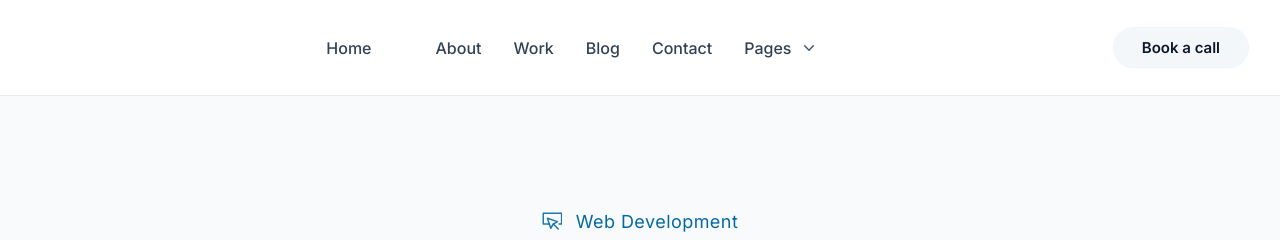
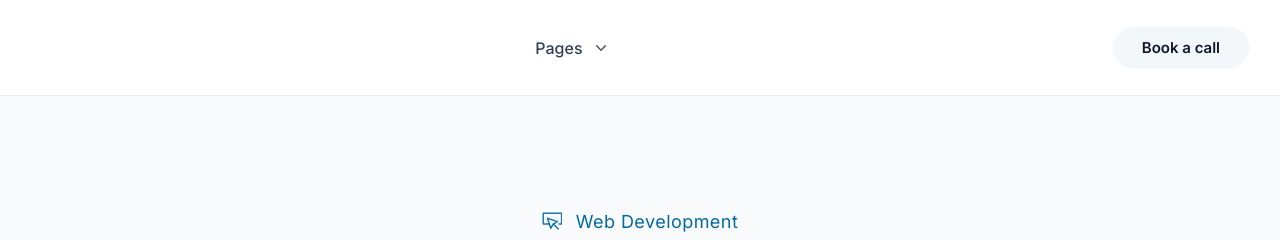
Before and after one commit to onlinemusicdev/used-musical-instruments, a plain HTML site: page index.html in a window 1280 px wide. Shown: the top 240 px of the page. Drawn offline with nearby package versions, Linux system fonts and the light colour scheme.

Commit message:
Update index.html

```diff
--- a/index.html
+++ b/index.html
@@ -72,36 +72,7 @@
 
           <!-- Desktop navigation links -->
           <div class="items-center hidden md:flex md:space-x-6 lg:space-x-8">
-            <a
-              href="index.html"
-              class="relative duration-200 after:absolute after:left-1/2 after:-bottom-2.5 after:h-0.5 after:w-4 after:-translate-x-1/2 after:rounded-full after:bg-slate-900 after:opacity-0 after:content-[&quot;&quot;] font-medium text-slate-700 hover:text-slate-900 hover:after:opacity-25"
-            >
-              Home
-            </a>
-            <a
-              href="about.html"
-              class="relative duration-200 after:absolute after:left-1/2 after:-bottom-2.5 after:h-0.5 after:w-4 after:-translate-x-1/2 after:rounded-full after:bg-slate-900 after:opacity-0 after:content-[&quot;&quot;] font-medium text-slate-700 hover:text-slate-900 hover:after:opacity-25"
-            >
-              About
-            </a>
-            <a
-              href="work.html"
-              class="relative duration-200 after:absolute after:left-1/2 after:-bottom-2.5 after:h-0.5 after:w-4 after:-translate-x-1/2 after:rounded-full after:bg-slate-900 after:opacity-0 after:content-[&quot;&quot;] font-medium text-slate-700 hover:text-slate-900 hover:after:opacity-25"
-            >
-              Work
-            </a>
-            <a
-              href="blog.html"
-              class="relative duration-200 after:absolute after:left-1/2 after:-bottom-2.5 after:h-0.5 after:w-4 after:-translate-x-1/2 after:rounded-full after:bg-slate-900 after:opacity-0 after:content-[&quot;&quot;] font-medium text-slate-700 hover:text-slate-900 hover:after:opacity-25"
-            >
-              Blog
-            </a>
-            <a
-              href="contact.html"
-              class="relative duration-200 after:absolute after:left-1/2 after:-bottom-2.5 after:h-0.5 after:w-4 after:-translate-x-1/2 after:rounded-full after:bg-slate-900 after:opacity-0 after:content-[&quot;&quot;] font-medium text-slate-700 hover:text-slate-900 hover:after:opacity-25"
-            >
-              Contact
-            </a>
+
 
             <!-- Template pages dropdown container -->
             <div class="relative" x-data="{ open: false }">
```
